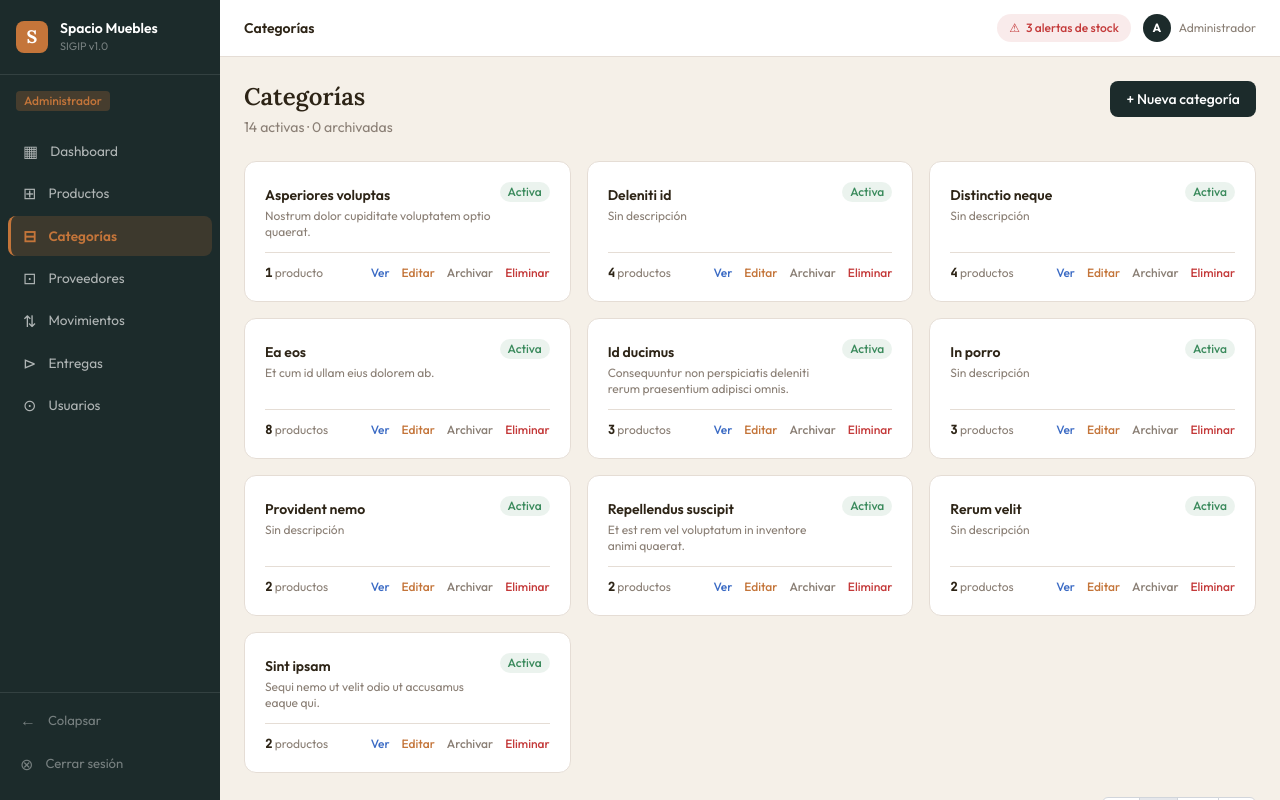
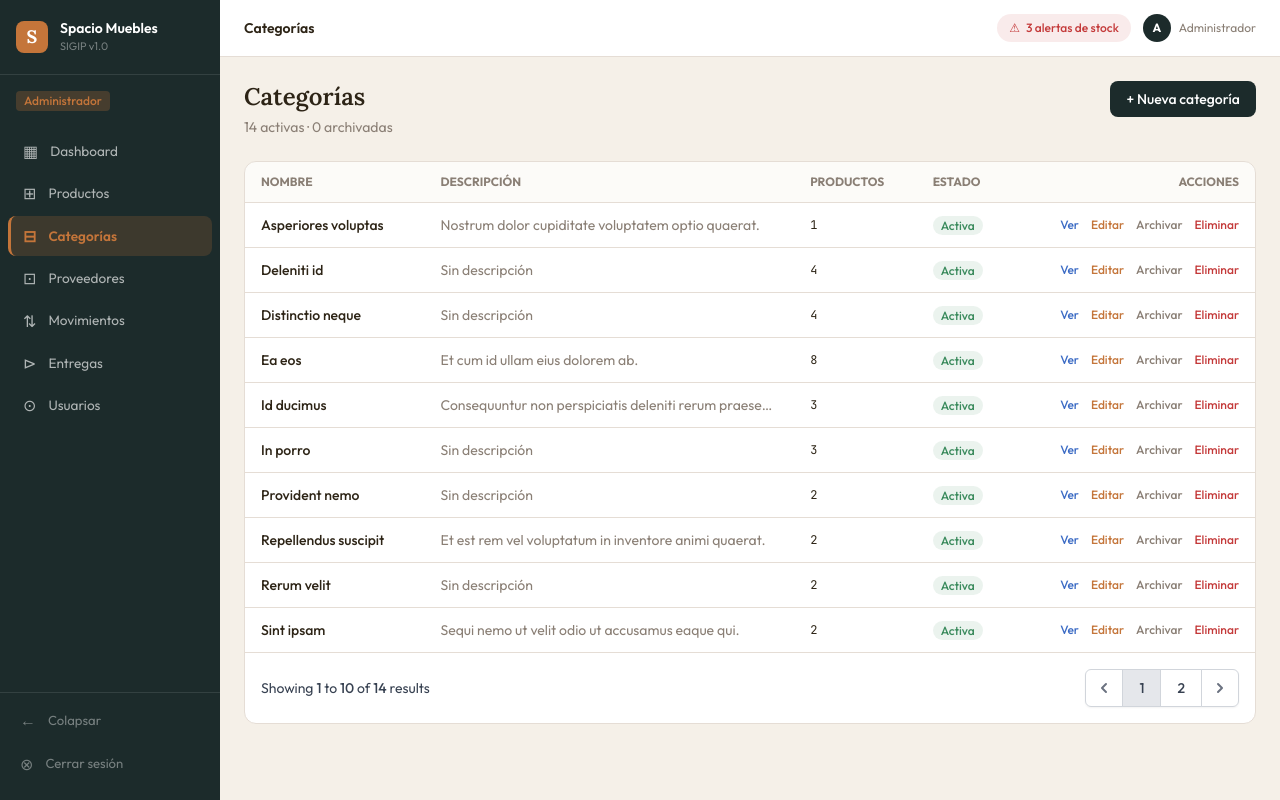
Before and after one commit to Kuroi-Shiro/SIGIP, a Laravel app: page /categorias in a window 1280 px wide. Run offline with Laravel 12, Linux system fonts and the light colour scheme; data comes from the database, SQL or seed files in the repository; parts of the project's set-up code (start-up, migrations or seed data) failed here and were passed over; some libraries are stand-ins or nearby versions.

Commit message:
Vista categoria en tabla

```diff
--- a/codigo/SIGIP/resources/views/categorias/index.blade.php
+++ b/codigo/SIGIP/resources/views/categorias/index.blade.php
@@ -19,26 +19,36 @@
         </a>
     </div>
 
-    <div class="grid grid-cols-1 sm:grid-cols-2 lg:grid-cols-3 gap-4">
+    {{-- Activas --}}
+    <div class="bg-white border border-line rounded-xl overflow-hidden">
+        <div class="overflow-x-auto">
+            <table class="min-w-full text-sm">
+                <thead>
+                    <tr class="text-left text-xs font-medium text-muted uppercase bg-surface/30 border-b border-line">
+                        <th class="py-3 px-4">Nombre</th>
+                        <th class="py-3 px-4">Descripción</th>
+                        <th class="py-3 px-4">Productos</th>
+                        <th class="py-3 px-4">Estado</th>
+                        <th class="py-3 px-4 text-right">Acciones</th>
+                    </tr>
+                </thead>
+                <tbody class="divide-y divide-line">
                     @forelse($categorias as $categoria)
-            <div class="bg-white border border-line hover:border-primary transition-colors rounded-xl p-5 flex flex-col">
-                <div class="flex items-start justify-between mb-3">
-                    <div>
-                        <a href="{{ route('categorias.show', $categoria) }}" class="font-semibold text-sm hover:text-primary transition-colors">
+                        <tr class="hover:bg-surface/30 transition-colors">
+                            <td class="py-3 px-4 font-medium text-ink">
+                                <a href="{{ route('categorias.show', $categoria) }}" class="hover:text-primary transition-colors">
                                     {{ $categoria->nombre }}
                                 </a>
-                        <p class="text-xs text-muted mt-0.5">{{ $categoria->descripcion ?: 'Sin descripción' }}</p>
-                    </div>
-                    <span class="text-xs px-2 py-0.5 rounded-full font-medium flex-shrink-0 ml-2 bg-success/10 text-success">Activa</span>
-                </div>
-
-                <div class="mt-auto flex flex-wrap items-center justify-between gap-2 pt-3 border-t border-line">
-                    <p class="text-xs text-muted">
-                        <span class="font-mono font-semibold text-ink">{{ $categoria->productos_count }}</span>
-                        {{ $categoria->productos_count === 1 ? 'producto' : 'productos' }}
-                    </p>
-
-                    <div class="flex items-center gap-3 text-xs font-medium">
+                            </td>
+                            <td class="py-3 px-4 text-muted max-w-xs truncate">
+                                {{ $categoria->descripcion ?: 'Sin descripción' }}
+                            </td>
+                            <td class="py-3 px-4 font-mono text-xs">{{ $categoria->productos_count }}</td>
+                            <td class="py-3 px-4">
+                                <span class="text-xs px-2 py-0.5 rounded-full font-medium bg-success/10 text-success">Activa</span>
+                            </td>
+                            <td class="py-3 px-4">
+                                <div class="flex justify-end gap-3 font-medium text-xs">
                                     <a href="{{ route('categorias.show', $categoria) }}" class="text-info hover:underline">Ver</a>
                                     <a href="{{ route('categorias.edit', $categoria) }}" class="text-primary hover:underline">Editar</a>
 
@@ -56,44 +66,72 @@
                                         <button type="submit" class="text-danger hover:underline">Eliminar</button>
                                     </form>
                                 </div>
-                </div>
-            </div>
+                            </td>
+                        </tr>
                     @empty
-            <div class="col-span-full text-center py-12 text-sm text-muted bg-white rounded-xl border border-dashed border-line">
+                        <tr>
+                            <td colspan="5" class="py-12 text-sm text-center text-muted">
                                 No hay categorías activas registradas.
-            </div>
+                            </td>
+                        </tr>
                     @endforelse
+                </tbody>
+            </table>
         </div>
 
-    <div>
+        @if($categorias->hasPages())
+            <div class="p-4 border-t border-line">
                 {{ $categorias->links() }}
             </div>
+        @endif
+    </div>
+
+    {{-- Archivadas --}}
     @if($archivadas->isNotEmpty())
         <div>
             <div class="text-sm font-medium text-muted mb-3">Archivadas ({{ $archivadas->count() }})</div>
 
-            <div class="grid grid-cols-1 sm:grid-cols-2 lg:grid-cols-3 gap-4">
+            <div class="border border-dashed border-line bg-surface/50 rounded-xl overflow-hidden">
+                <div class="overflow-x-auto">
+                    <table class="min-w-full text-sm">
+                        <thead>
+                            <tr class="text-left text-xs font-medium text-muted uppercase border-b border-line">
+                                <th class="py-3 px-4">Nombre</th>
+                                <th class="py-3 px-4">Descripción</th>
+                                <th class="py-3 px-4">Productos</th>
+                                <th class="py-3 px-4">Estado</th>
+                                <th class="py-3 px-4 text-right">Acciones</th>
+                            </tr>
+                        </thead>
+                        <tbody class="divide-y divide-line">
                             @foreach($archivadas as $categoria)
-                    <div class="rounded-xl p-5 border border-dashed border-line bg-surface/50">
-                        <div class="flex items-start justify-between mb-3">
-                            <div>
-                                <div class="font-medium text-sm text-muted">{{ $categoria->nombre }}</div>
-                                <p class="text-xs text-muted/60 mt-0.5">{{ $categoria->descripcion ?: 'Sin descripción' }}</p>
-                            </div>
-                            <span class="text-xs px-2 py-0.5 rounded-full font-medium flex-shrink-0 ml-2 bg-muted/15 text-muted">Archivada</span>
-                        </div>
-
+                                <tr>
+                                    <td class="py-3 px-4 font-medium text-muted">{{ $categoria->nombre }}</td>
+                                    <td class="py-3 px-4 text-muted/60 max-w-xs truncate">
+                                        {{ $categoria->descripcion ?: 'Sin descripción' }}
+                                    </td>
+                                    <td class="py-3 px-4 font-mono text-xs text-muted">{{ $categoria->productos_count }}</td>
+                                    <td class="py-3 px-4">
+                                        <span class="text-xs px-2 py-0.5 rounded-full font-medium bg-muted/15 text-muted">Archivada</span>
+                                    </td>
+                                    <td class="py-3 px-4">
+                                        <div class="flex justify-end gap-3 font-medium text-xs">
                                             <form action="{{ route('categorias.restaurar', $categoria) }}" method="POST"
                                                   onsubmit="return confirm('¿Restaurar esta categoría?');">
                                                 @csrf
                                                 @method('PATCH')
                                                 <button type="submit"
-                                    class="text-xs px-2.5 py-1 rounded-lg border border-line text-muted hover:border-success hover:text-success transition-colors">
+                                                        class="px-2.5 py-1 rounded-lg border border-line text-muted hover:border-success hover:text-success transition-colors">
                                                     Restaurar
                                                 </button>
                                             </form>
                                         </div>
+                                    </td>
+                                </tr>
                             @endforeach
+                        </tbody>
+                    </table>
+                </div>
             </div>
         </div>
     @endif
```
Lines whose indentation alone changed are shown as unchanged.
